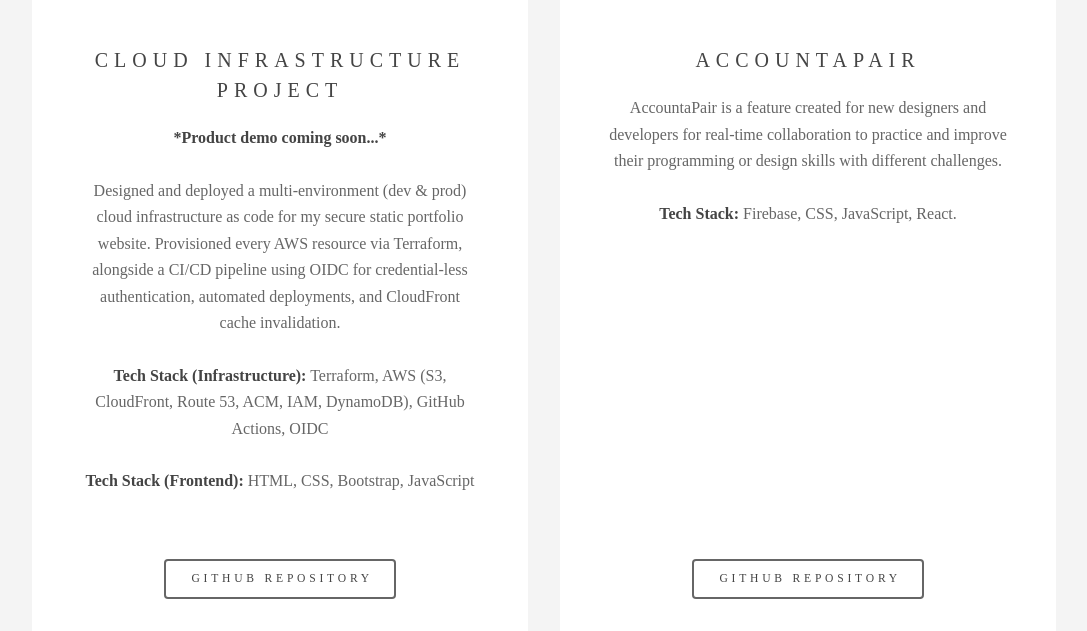
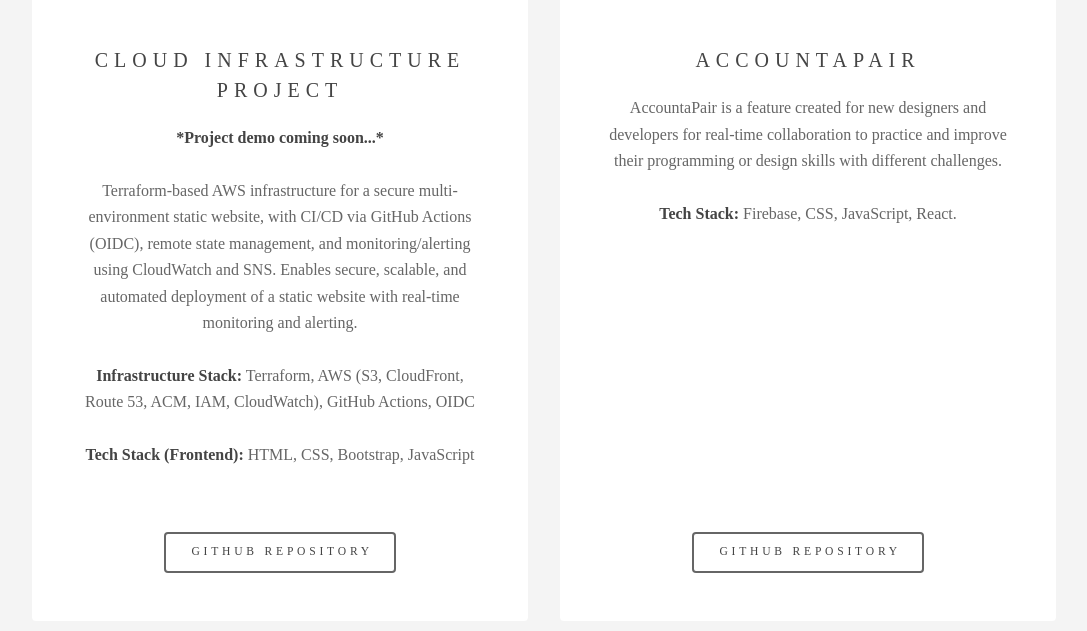
Before and after one commit to truittjanney/truittjanney.com, a website: page dist/index.html in a window 1280 px wide. Shown: the part 3205-3836 px from the top of the page, without its empty margins (96-1183 px from the left). Drawn offline with nearby package versions, Linux system fonts and the light colour scheme; files that its build step writes are made by us from their sources.

Commit message:
moved AWS cloud skillset + updated cloud infrastructure project card + removed freelance availability

```diff
--- a/dist/index.html
+++ b/dist/index.html
@@ -168,12 +168,6 @@
                         </div>
 
                         <div class="col-6 col-sm-3 text-center">
-                            <img src="images/logo_images/logo_aws.png" alt="AWS" class="img-fluid rounded-4"
-                                style="max-width:90px" />
-                            <div class="mt-2 small">AWS Cloud</div>
-                        </div>
-
-                        <div class="col-6 col-sm-3 text-center">
                             <img src="images/logo_images/logo_maestro.png" alt="Maestro" class="img-fluid rounded-4"
                                 style="max-width:90px" />
                             <div class="mt-2 small">Maestro Testing</div>
@@ -183,6 +177,12 @@
                             <img src="images/logo_images/logo_terminal.png" alt="Terminal" class="img-fluid rounded-4"
                                 style="max-width:90px" />
                             <div class="mt-2 small">Terminal</div>
+                        </div>
+
+                        <div class="col-6 col-sm-3 text-center">
+                            <img src="images/logo_images/logo_aws.png" alt="AWS" class="img-fluid rounded-4"
+                                style="max-width:90px" />
+                            <div class="mt-2 small">AWS Cloud</div>
                         </div>
 
                     </div>
@@ -274,14 +274,14 @@
                 </header>
                 <h3>Cloud Infrastructure Project</h3>
                 <p>
-                    <b>*Product demo coming soon...*</b><br /><br />
+                    <b>*Project demo coming soon...*</b><br /><br />
 
-                    Designed and deployed a multi-environment (dev & prod) cloud infrastructure as code for my secure
-                    static portfolio website. Provisioned every AWS resource via Terraform, alongside a CI/CD pipeline
-                    using OIDC for credential-less authentication, automated deployments, and CloudFront cache
-                    invalidation.
+                    Terraform-based AWS infrastructure for a secure multi-environment static website, with CI/CD via
+                    GitHub Actions (OIDC), remote state management, and monitoring/alerting using CloudWatch and SNS.
+                    Enables secure, scalable, and automated deployment of a static website with real-time monitoring and
+                    alerting.
                     <br /><br />
-                    <b>Tech Stack (Infrastructure):</b> Terraform, AWS (S3, CloudFront, Route 53, ACM, IAM, DynamoDB),
+                    <b>Infrastructure Stack:</b> Terraform, AWS (S3, CloudFront, Route 53, ACM, IAM, CloudWatch),
                     GitHub Actions, OIDC <br /> <br />
                     <b>Tech Stack (Frontend):</b> HTML, CSS, Bootstrap, JavaScript
                 </p>
@@ -361,8 +361,6 @@
                 collaborations. Let’s connect and make something great!
             </p>
             <p>
-                Currently available for freelance work.<br /><br />
-
                 Send me a message below or email me at:<br />
                 truittjanney93@gmail.com<br />
             </p>
```
